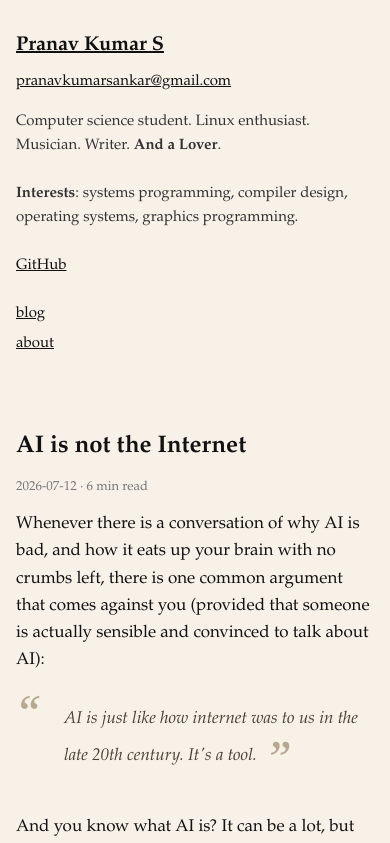
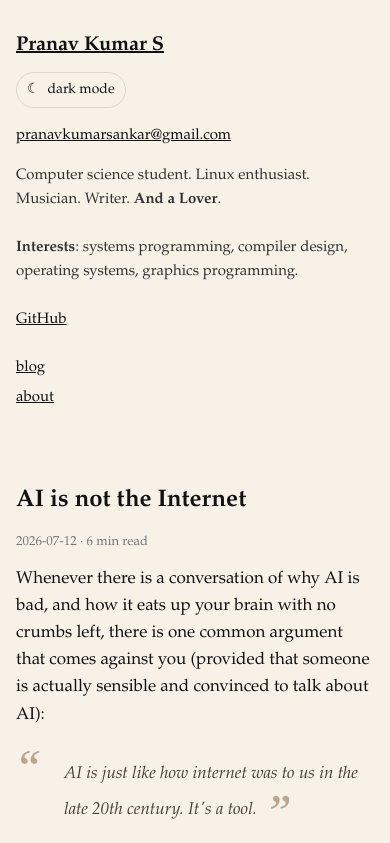
Before and after one commit to PranavKumarNarayanan/portfolio-blogs, a Next.js app: page /blog/ai_is_not_the_internet in a window 390 px wide. Shown: the top 843 px of the page. Built offline with nearby package versions, Linux system fonts and the light colour scheme.

Commit message:
added dark/light theme toggle (yayy!)

```diff
--- a/app/globals.css
+++ b/app/globals.css
@@ -1,25 +1,62 @@
 * {
   box-sizing: border-box;
+}
+
+:root {
+  color-scheme: light;
+  --bg: #f7f1e8;
+  --text: #111111;
+  --text-muted: #333333;
+  --text-soft: #444444;
+  --text-faint: #777777;
+  --link: #111111;
+  --link-hover: #555555;
+  --accent: #b8a88f;
+  --accent-strong: #4a3f33;
+  --surface: #f4f4f4;
+  --surface-strong: #3a2f25;
+  --surface-inline: #ece1d2;
+  --surface-inline-text: #5c4a37;
+  --border: rgba(17, 17, 17, 0.12);
+}
+
+:root[data-theme='dark'] {
+  color-scheme: dark;
+  --bg: #16120f;
+  --text: #f6efe8;
+  --text-muted: #d9cdbb;
+  --text-soft: #c2b39b;
+  --text-faint: #9f8d78;
+  --link: #f6efe8;
+  --link-hover: #e0caa8;
+  --accent: #8d7457;
+  --accent-strong: #f2ddbb;
+  --surface: #221b15;
+  --surface-strong: #2d241d;
+  --surface-inline: #3b2f25;
+  --surface-inline-text: #f5e3c8;
+  --border: rgba(246, 239, 232, 0.16);
 }
 
 html,
 body {
   margin: 0;
   padding: 0;
-  background: #f7f1e8;
-  color: #111111;
+  background: var(--bg);
+  color: var(--text);
   font-family: "Iowan Old Style", "Palatino Linotype", Palatino, serif;
   font-size: 17px;
   line-height: 1.6;
+  transition: background 180ms ease, color 180ms ease;
 }
 
 a {
-  color: #111111;
+  color: var(--link);
   text-decoration: underline;
 }
 
 a:hover {
-  color: #555555;
+  color: var(--link-hover);
 }
 
 /* page is centered with margin on both sides; doesn't use full width */
@@ -42,10 +79,17 @@ a:hover {
   top: 60px;
 }
 
+.sidebar-top {
+  display: flex;
+  flex-direction: column;
+  gap: 10px;
+  margin-bottom: 16px;
+}
+
 .name {
   font-size: 20px;
   font-weight: 600;
-  margin: 0 0 8px 0;
+  margin: 0;
 }
 
 .email {
@@ -56,8 +100,33 @@ a:hover {
 
 .intro {
   font-size: 15px;
-  color: #333333;
+  color: var(--text-muted);
   margin: 0 0 24px 0;
+}
+
+.theme-toggle {
+  display: inline-flex;
+  align-items: center;
+  gap: 8px;
+  width: fit-content;
+  padding: 6px 10px;
+  border: 1px solid var(--border);
+  border-radius: 999px;
+  background: transparent;
+  color: var(--text);
+  font: inherit;
+  font-size: 14px;
+  cursor: pointer;
+  transition: border-color 180ms ease, color 180ms ease, background 180ms ease;
+}
+
+.theme-toggle:hover {
+  border-color: var(--accent);
+  background: rgba(184, 168, 143, 0.12);
+}
+
+.theme-toggle-label {
+  text-transform: lowercase;
 }
 
 .nav {
@@ -91,14 +160,14 @@ a:hover {
 
 .post-date {
   font-size: 13px;
-  color: #777777;
+  color: var(--text-faint);
   margin-left: 8px;
   text-decoration: none;
 }
 
 .post-summary {
   font-size: 15px;
-  color: #444444;
+  color: var(--text-soft);
   margin: 4px 0 0 0;
 }
 
@@ -118,14 +187,14 @@ a:hover {
 }
 
 .content article pre {
-  background: #f4f4f4;
+  background: var(--surface);
   padding: 12px;
   overflow-x: auto;
   font-size: 14px;
 }
 
 .content article code {
-  background: #f4f4f4;
+  background: var(--surface);
   padding: 2px 4px;
   font-size: 0.9em;
 }
@@ -142,7 +211,7 @@ a:hover {
   margin: 24px 0;
   padding: 8px 0 8px 48px;
   font-style: italic;
-  color: #4a3f33;
+  color: var(--accent-strong);
 }
 
 .content article blockquote::before {
@@ -152,26 +221,7 @@ a:hover {
   top: -10px;
   font-size: 48px;
   font-family: Georgia, serif;
-  color: #b8a88f;
-  line-height: 1;
-}
-
-.content article blockquote {
-  position: relative;
-  margin: 24px 0;
-  padding: 8px 0 8px 48px;
-  font-style: italic;
-  color: #4a3f33;
-}
-
-.content article blockquote::before {
-  content: "\201C";
-  position: absolute;
-  left: 0;
-  top: -10px;
-  font-size: 48px;
-  font-family: Georgia, serif;
-  color: #b8a88f;
+  color: var(--accent);
   line-height: 1;
 }
 
@@ -179,7 +229,7 @@ a:hover {
   content: "\201D";
   font-size: 48px;
   font-family: Georgia, serif;
-  color: #b8a88f;
+  color: var(--accent);
   line-height: 1;
   margin-left: 6px;
   vertical-align: -16px;
@@ -192,8 +242,8 @@ a:hover {
 
 /* code blocks — darker brown, monospace, stands apart from prose */
 .content article pre {
-  background: #3a2f25;
-  color: #f0e8db;
+  background: var(--surface-strong);
+  color: var(--text);
   padding: 16px;
   border-radius: 4px;
   overflow-x: auto;
@@ -211,8 +261,8 @@ a:hover {
 
 /* inline code — lighter, sits between body text and code blocks */
 .content article code {
-  background: #ece1d2;
-  color: #5c4a37;
+  background: var(--surface-inline);
+  color: var(--surface-inline-text);
   padding: 2px 6px;
   border-radius: 3px;
   font-family: "SF Mono", Consolas, "Courier New", monospace;
@@ -230,4 +280,8 @@ a:hover {
     top: 0;
     margin-bottom: 32px;
   }
+
+  .sidebar-top {
+    align-items: flex-start;
+  }
 }
--- a/app/layout.js
+++ b/app/layout.js
@@ -1,4 +1,5 @@
 import './globals.css';
+import ThemeToggle from './theme-toggle';
 
 export const metadata = {
   title: 'Pranav',
@@ -11,7 +12,10 @@ export default function RootLayout({ children }) {
       <body>
         <div className="page">
           <aside className="sidebar">
-            <h1 className="name"><a href="/">Pranav Kumar S</a></h1>
+            <div className="sidebar-top">
+              <h1 className="name"><a href="/">Pranav Kumar S</a></h1>
+              <ThemeToggle />
+            </div>
             <p className="email">
               <a href="mailto:youremail@example.com">pranavkumarsankar@gmail.com</a>
             </p>
@@ -25,7 +29,6 @@ export default function RootLayout({ children }) {
               <a href="https://github.com/PranavKumarNarayanan">GitHub</a>
             </p>
 
-
             <nav className="nav">
               <a href="/">blog</a>
               <a href="/about">about</a>
--- /dev/null
+++ b/app/theme-toggle.js
@@ -0,0 +1,35 @@
+'use client';
+
+import { useEffect, useState } from 'react';
+
+export default function ThemeToggle() {
+  const [theme, setTheme] = useState('light');
+
+  useEffect(() => {
+    const savedTheme = window.localStorage.getItem('theme');
+    const preferredTheme = window.matchMedia('(prefers-color-scheme: dark)').matches ? 'dark' : 'light';
+    const initialTheme = savedTheme || preferredTheme;
+
+    setTheme(initialTheme);
+    document.documentElement.setAttribute('data-theme', initialTheme);
+  }, []);
+
+  const toggleTheme = () => {
+    const nextTheme = theme === 'dark' ? 'light' : 'dark';
+    setTheme(nextTheme);
+    document.documentElement.setAttribute('data-theme', nextTheme);
+    window.localStorage.setItem('theme', nextTheme);
+  };
+
+  return (
+    <button
+      type="button"
+      className="theme-toggle"
+      onClick={toggleTheme}
+      aria-label={`Switch to ${theme === 'dark' ? 'light' : 'dark'} mode`}
+    >
+      <span aria-hidden="true">{theme === 'dark' ? '☀︎' : '☾'}</span>
+      <span className="theme-toggle-label">{theme === 'dark' ? 'light' : 'dark'} mode</span>
+    </button>
+  );
+}
```
